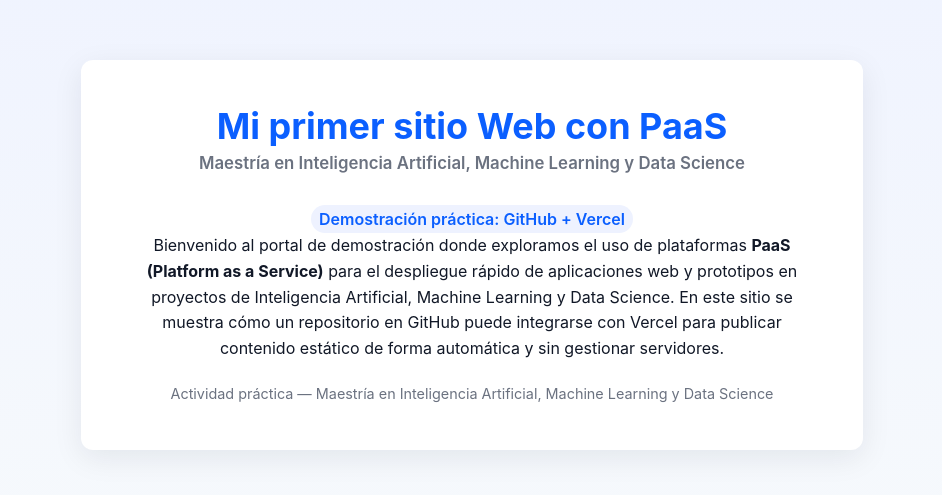
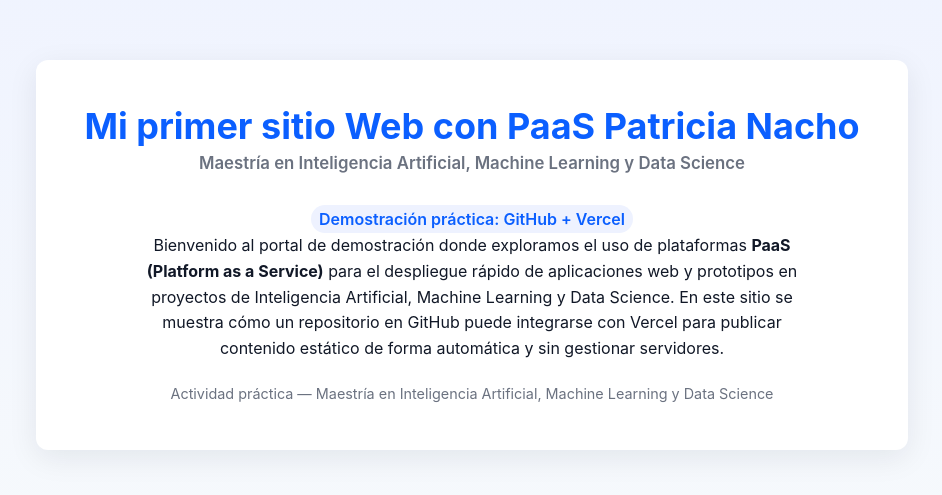
Before and after one commit to patricianacho/Prueba_1, a plain HTML site: page index.html in a window 1280 px wide. Shown: the part 177-672 px from the top of the page, without its empty margins (168-1110 px from the left). Drawn offline with Linux system fonts and the light colour scheme.

Commit message:
ultima modificacion

```diff
--- a/index.html
+++ b/index.html
@@ -18,7 +18,7 @@
 </head>
 <body>
   <main class="container" role="main" aria-labelledby="main-title">
-    <h1 id="main-title">Mi primer sitio Web con PaaS</h1>
+    <h1 id="main-title">Mi primer sitio Web con PaaS Patricia Nacho</h1>
     <h2>Maestría en Inteligencia Artificial, Machine Learning y Data Science</h2>
     <div class="badge">Demostración práctica: GitHub + Vercel</div>
     <p>
```
